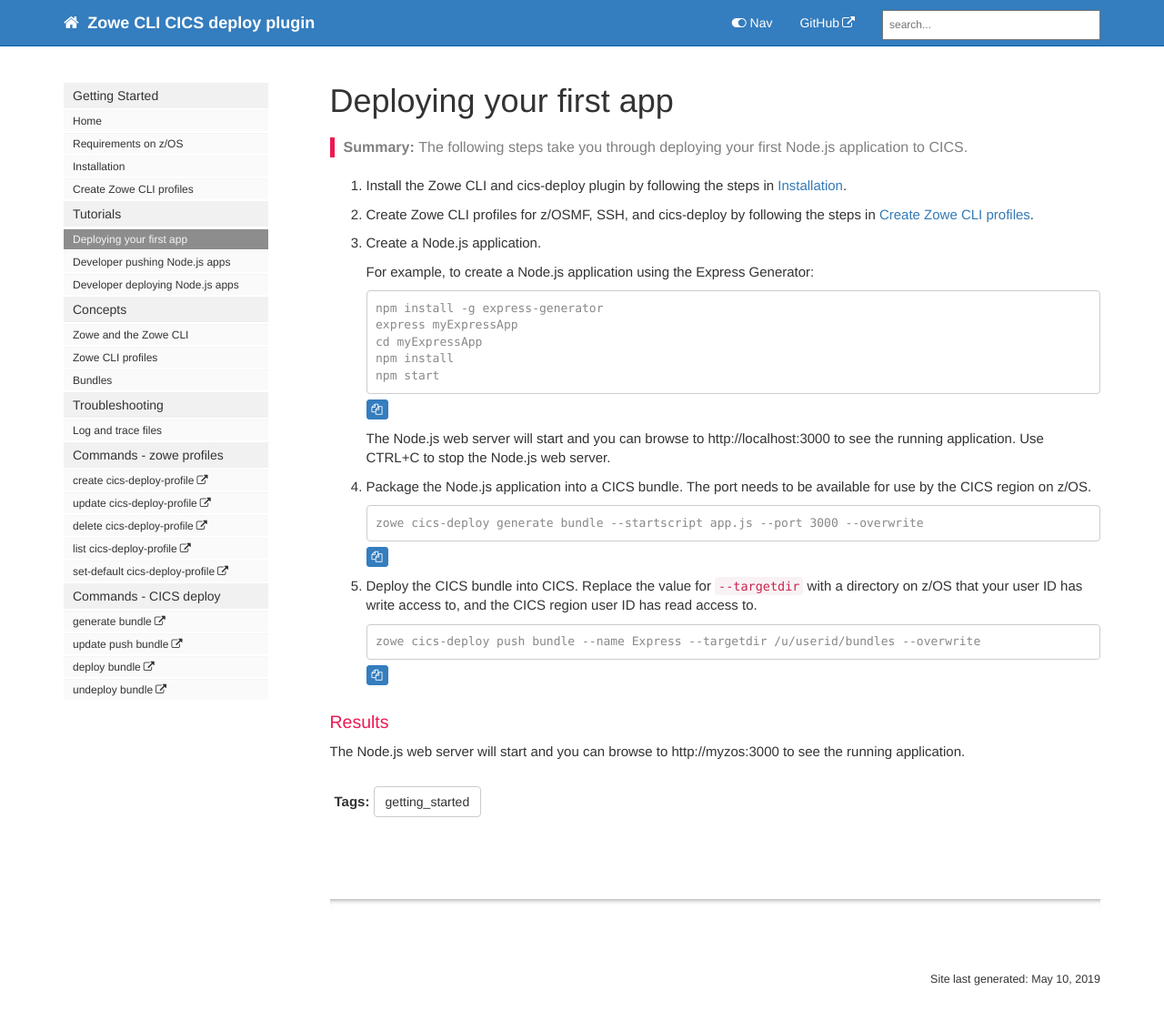
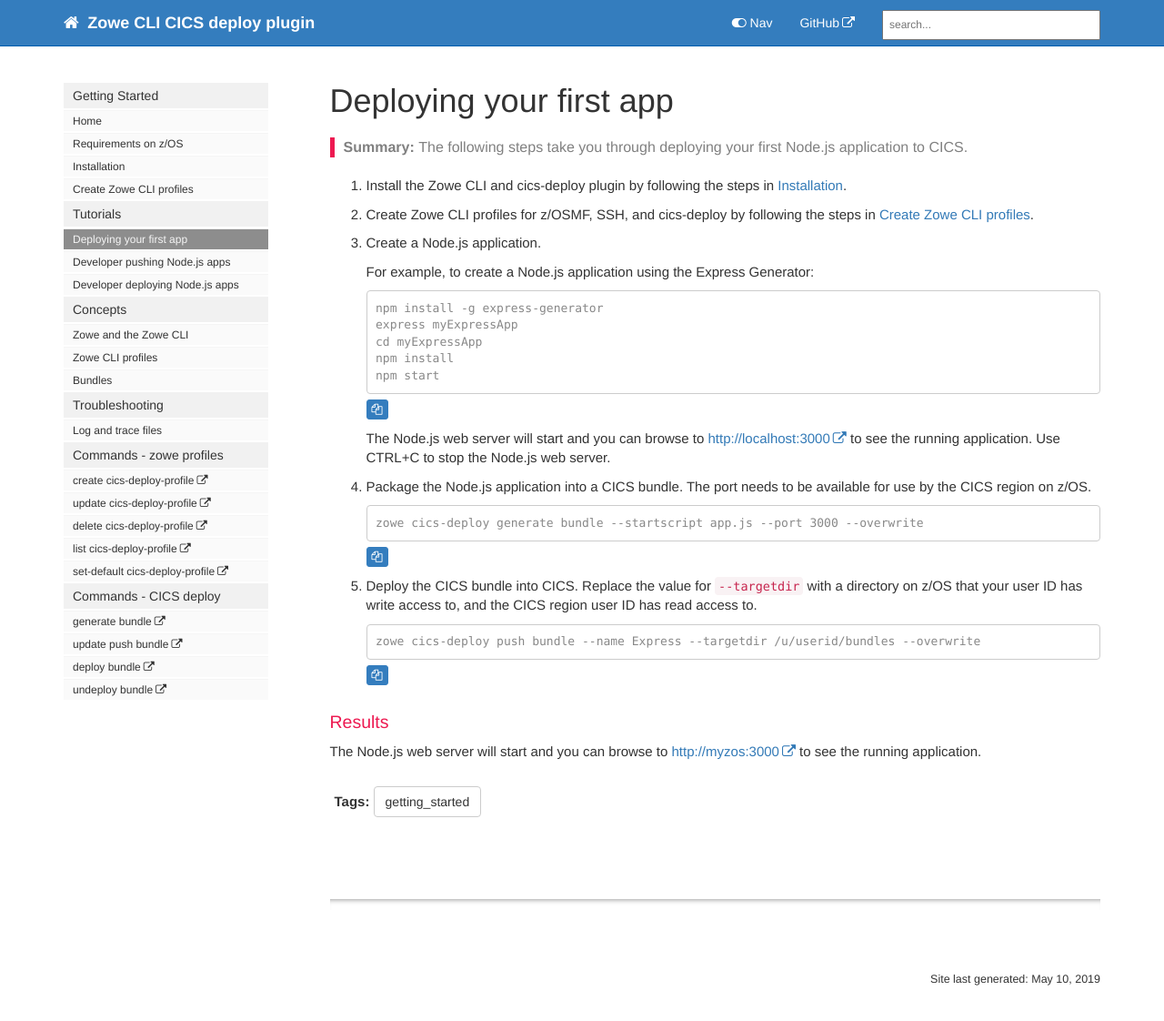
Before and after one commit to IBM/zowe-cli-cics-deploy-plugin, a Jekyll site: the page built from docs/pages/cdp/cdp-Deploying-your-first-app.md, in a window 1280 px wide and 1146 px high. Shown: the top 1122 px of the window at 91% size. Built offline with Jekyll 4.4.1, drawn with Linux system fonts in a browser that asks for light colours; nearby versions of some CDN libraries; comment, search, counter and statistics services are not loaded; part of the change alters nothing that is shown.

Commit message:
Change URLs to be links GitHub markdown automatically makes URLs linkable, but GitHub pages uses Jekyl that doesn't do that, so change them to be linkable by hand.

````diff
--- a/docs/pages/cdp/cdp-Deploying-your-first-app.md
+++ b/docs/pages/cdp/cdp-Deploying-your-first-app.md
@@ -23,7 +23,7 @@ toc: false
    npm install
    npm start
    ```
-   The Node.js web server will start and you can browse to http://localhost:3000 to see the running application. Use CTRL+C to stop the Node.js web server.
+   The Node.js web server will start and you can browse to [http://localhost:3000](http://localhost:3000) to see the running application. Use CTRL+C to stop the Node.js web server.
 
 1. Package the Node.js application into a CICS bundle. The port needs to be available for use by the CICS region on z/OS.
 
@@ -38,4 +38,4 @@ toc: false
    ```
 
 ### Results
-The Node.js web server will start and you can browse to http://myzos:3000 to see the running application.
+The Node.js web server will start and you can browse to [http://myzos:3000](http://myzos:3000) to see the running application.
````
